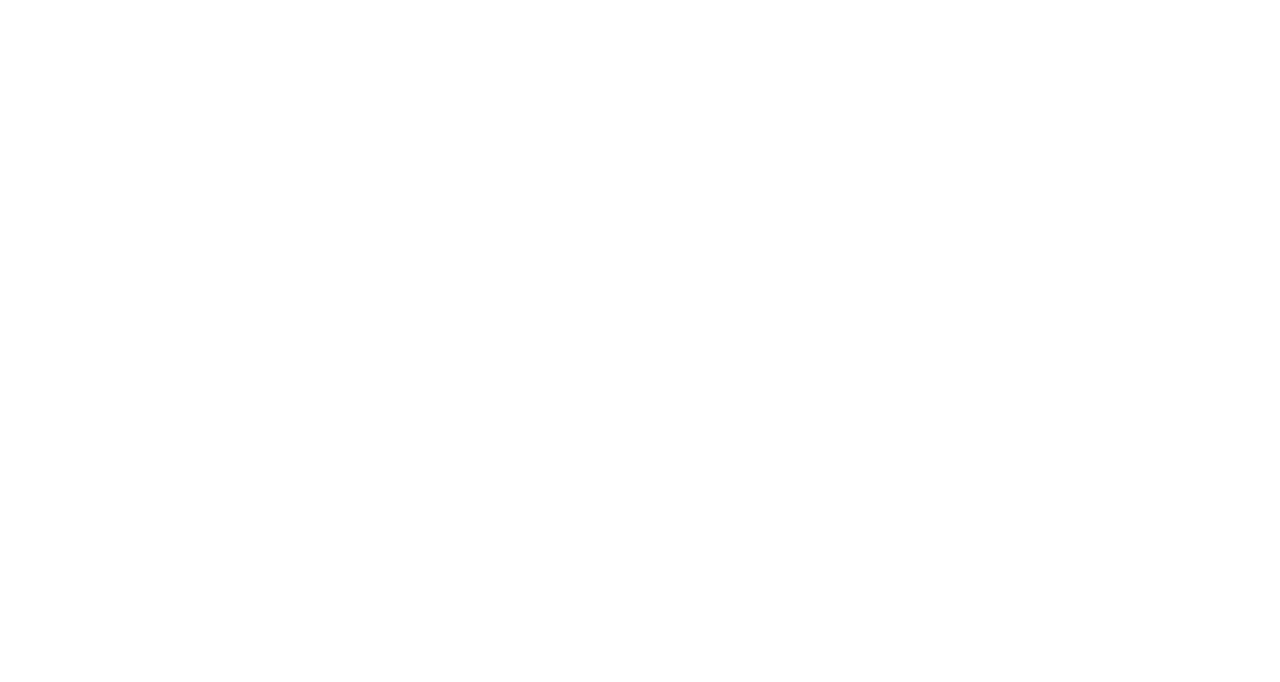
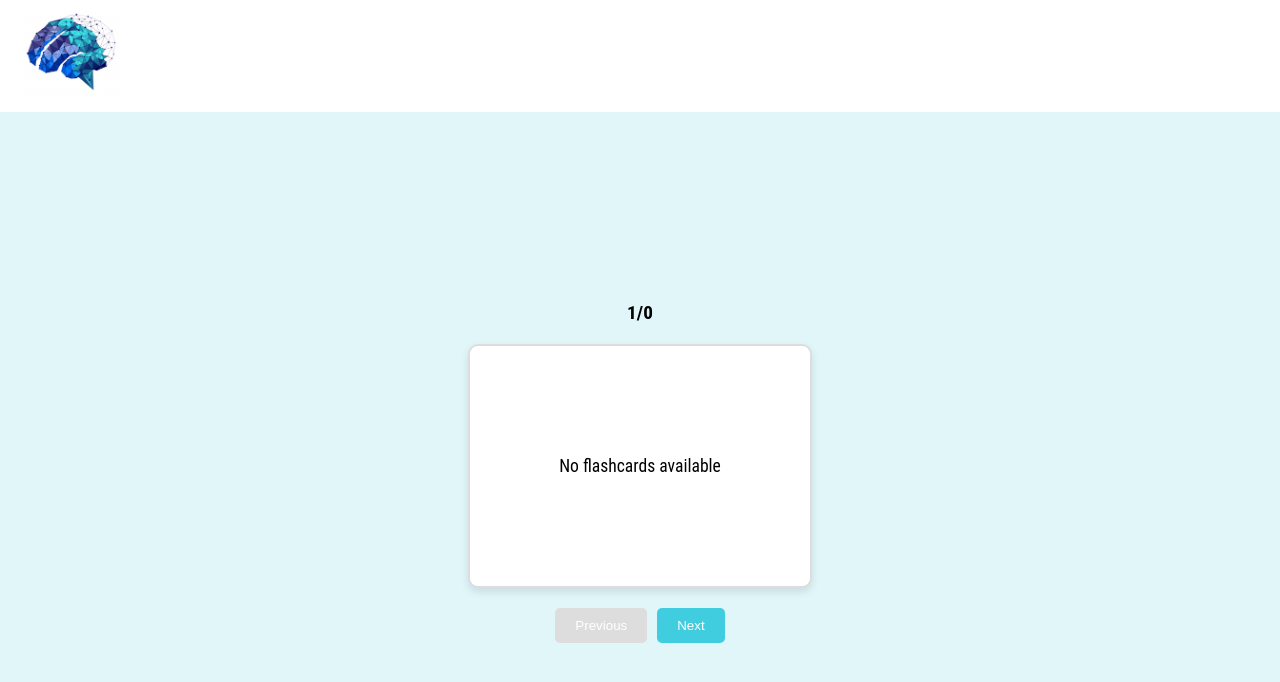
Before and after one commit to lilyschen/Yada, a React (Create React App) app in the folder frontend/: page /study-set/1/study-session in a window 1280 px wide. Before the commit this address had no page. Shown: the top 682 px of the page. Built offline with nearby package versions, Linux system fonts and the light colour scheme.

Commit message:
added StartStudySessionPage

```diff
--- a/frontend/src/App.css
+++ b/frontend/src/App.css
@@ -359,3 +359,64 @@
   display: flex;
   flex-direction: row;
 }
+
+.study-session-container {
+  display: flex;
+  flex-direction: column;
+  align-items: center;
+  justify-content: center;
+  min-height: 90vh; /* Adjust height as needed */
+  background-color: var(--primary);
+  width: 100%;
+}
+
+.flashcard-counter {
+  font-size: 1.2rem;
+  margin-bottom: 10px;
+  font-weight: bold;
+}
+
+.flashcard {
+  width: 300px;
+  height: 200px;
+  display: flex;
+  align-items: center;
+  justify-content: center;
+  background-color: #ffffff; /* White background for flashcard */
+  border: 2px solid #ddd; /* Light grey border */
+  border-radius: 10px;
+  box-shadow: 0 4px 8px rgba(0, 0, 0, 0.1);
+  font-size: 1.1rem;
+  text-align: center;
+  cursor: pointer;
+  transition: transform 0.3s ease; /* Smooth flipping animation */
+  margin-bottom: 20px;
+  padding: 20px;
+}
+
+.flashcard:hover {
+  transform: scale(1.05);
+}
+
+.navigation-buttons {
+  display: flex;
+  gap: 10px;
+}
+
+.navigation-buttons button {
+  padding: 10px 20px;
+  background-color: var(--secondary);
+  color: #ffffff;
+  border: none;
+  border-radius: 5px;
+  cursor: pointer;
+}
+
+.navigation-buttons button:disabled {
+  background-color: #ddd;
+  cursor: not-allowed;
+}
+
+.navigation-buttons button:hover:not(:disabled) {
+  background-color: var(--highlight-hover);
+}
--- a/frontend/src/App.js
+++ b/frontend/src/App.js
@@ -3,9 +3,10 @@
 import { BrowserRouter as Router, Route, Routes } from "react-router-dom";
 import Home from "./pages/Home";
 import Upload from "./pages/Upload";
-import withAuthentication from './components/withAuthentication';
+import withAuthentication from "./components/withAuthentication";
 import StudySetsPage from "./pages/StudySetsPage";
 import StudySetDetailPage from "./pages/StudySetDetail";
+import StudySessionPage from "./pages/StudySessionPage";
 
 const ProtectedUpload = withAuthentication(Upload);
 
@@ -17,7 +18,14 @@
           <Route path="/" element={<Home />} />
           <Route path="/upload" element={<ProtectedUpload />} />
           <Route path="/study-sets" element={<StudySetsPage />} />
-          <Route path="/study-set/:studySetId" element={<StudySetDetailPage />} />
+          <Route
+            path="/study-set/:studySetId"
+            element={<StudySetDetailPage />}
+          />
+          <Route
+            path="/study-set/:studySetId/study-session"
+            element={<StudySessionPage />}
+          />
         </Routes>
       </div>
     </Router>
--- /dev/null
+++ b/frontend/src/pages/StudySessionPage.jsx
@@ -0,0 +1,62 @@
+import React, { useState } from "react";
+import Nav from "../components/nav/NavBar";
+import { useLocation } from "react-router-dom";
+
+const StudySession = () => {
+  const location = useLocation();
+  const flashcards = location.state?.flashcards || [];
+  const [currentCardIndex, setCurrentCardIndex] = useState(0);
+  const [isFlipped, setIsFlipped] = useState(false);
+
+  const handleNextCard = () => {
+    setIsFlipped(false); // Reset flip state
+    if (currentCardIndex < flashcards.length - 1) {
+      setCurrentCardIndex(currentCardIndex + 1);
+    }
+  };
+
+  const handlePrevCard = () => {
+    setIsFlipped(false); // Reset flip state
+    if (currentCardIndex > 0) {
+      setCurrentCardIndex(currentCardIndex - 1);
+    }
+  };
+
+  const handleCardFlip = () => {
+    setIsFlipped(!isFlipped);
+  };
+
+  return (
+    <div className="overlay">
+      <Nav />
+
+      <div className="study-session-container">
+        <div className="flashcard-counter">
+          {currentCardIndex + 1}/{flashcards.length}
+        </div>
+        {flashcards.length > 0 ? (
+          <div className="flashcard" onClick={handleCardFlip}>
+            {isFlipped
+              ? flashcards[currentCardIndex].answer
+              : flashcards[currentCardIndex].question}
+          </div>
+        ) : (
+          <p className="flashcard">No flashcards available</p>
+        )}
+        <div className="navigation-buttons">
+          <button onClick={handlePrevCard} disabled={currentCardIndex === 0}>
+            Previous
+          </button>
+          <button
+            onClick={handleNextCard}
+            disabled={currentCardIndex === flashcards.length - 1}
+          >
+            Next
+          </button>
+        </div>
+      </div>
+    </div>
+  );
+};
+
+export default StudySession;
--- a/frontend/src/pages/StudySetDetail.jsx
+++ b/frontend/src/pages/StudySetDetail.jsx
@@ -9,6 +9,7 @@
 import ManualFlashcard from "../components/ManualFlashcard";
 import { useAuth0 } from "@auth0/auth0-react";
 import UploadNotes from "../components/UploadNotes";
+import { useNavigate } from "react-router-dom";
 
 const StudySetDetailPage = () => {
   const { studySetId } = useParams();
@@ -18,6 +19,7 @@
   const { user, isAuthenticated } = useAuth0();
   const [userInfo, setUserInfo] = useState(null);
   const [editMode, setEditMode] = useState(false); // State to control edit mode
+  const navigate = useNavigate();
 
   useEffect(() => {
     if (isAuthenticated && user) {
@@ -98,6 +100,12 @@
     setEditMode((prevMode) => !prevMode);
   };
 
+  const handleStartSession = () => {
+    navigate(`/study-set/${studySetId}/study-session`, {
+      state: { flashcards },
+    });
+  };
+
   return (
     <div className="overlay">
       <Nav />
@@ -111,6 +119,12 @@
         <button className="get-started-btn" onClick={toggleEditMode}>
           {editMode ? "Cancel Edit" : "Edit"}
         </button>
+
+        <div>
+          <button onClick={handleStartSession} className="btn">
+            Start a Session
+          </button>
+        </div>
 
         {editMode && (
           <>
```
